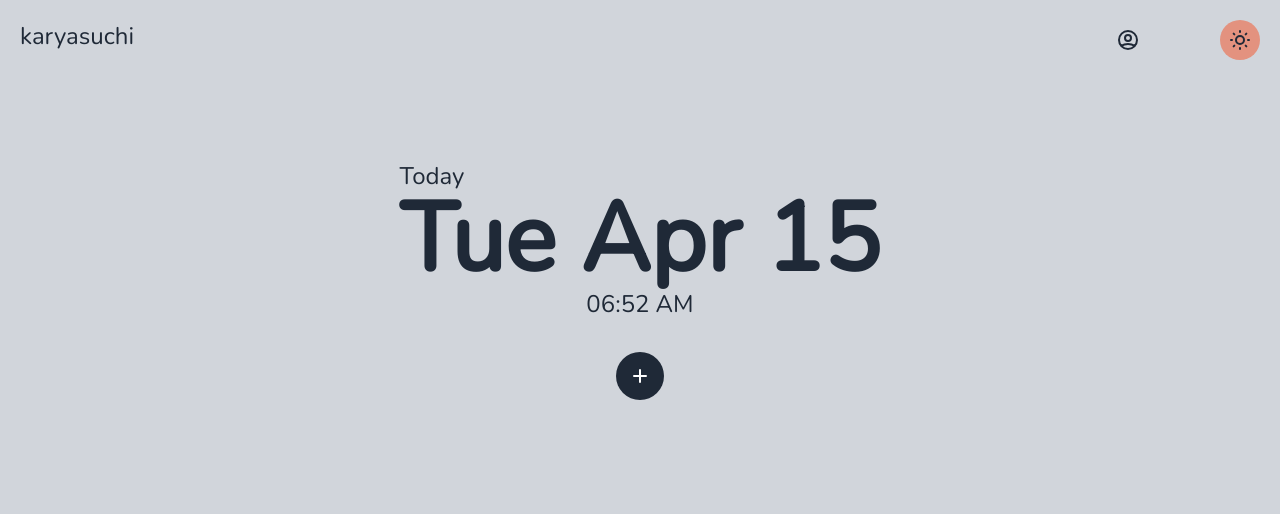
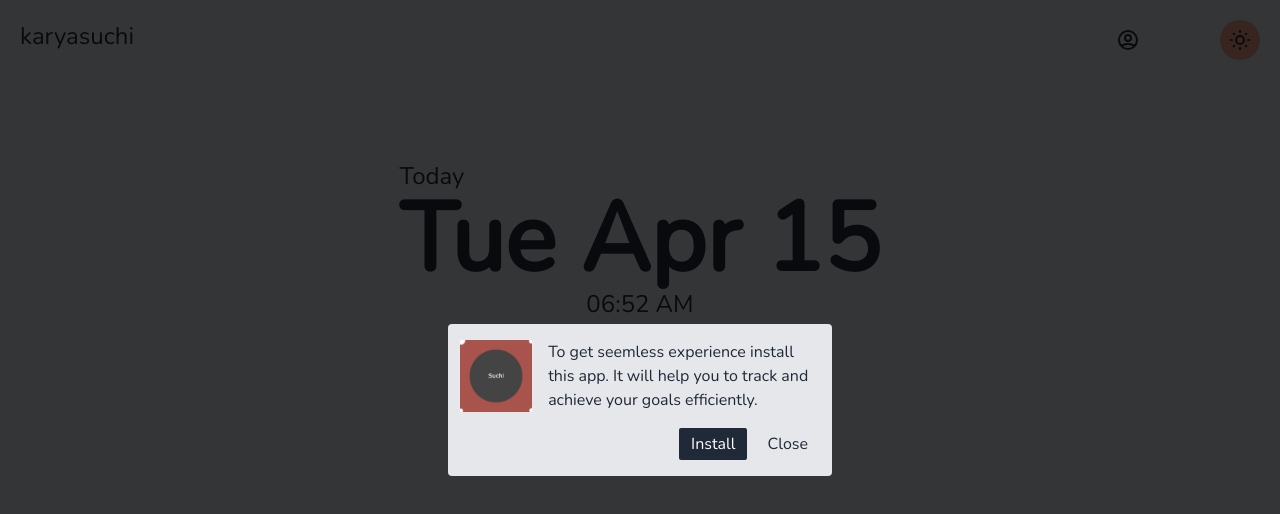
Before and after one commit to utkarsh4321/offline-todo-app, a React (Vite) app: page /todo in a window 1280 px wide. Shown: the top 514 px of the page. Built offline with nearby package versions, Linux system fonts and the light colour scheme.

Commit message:
added pwa modal and fix some minor issues

```diff
--- /dev/null
+++ b/public/sw.js
@@ -0,0 +1,5 @@
+self.addEventListener('fetch', (event) => {
+  // This is a dummy event listener
+  // just to pass the PWA installation criteria on
+  // some browsers
+});
--- a/rspack.config.mjs
+++ b/rspack.config.mjs
@@ -16,8 +16,10 @@ export default defineConfig({
     main: './src/main.jsx',
   },
   devServer: {
-    historyApiFallback: true, // this line will tell dev server to all 404 redirect to index.html file
+    historyApiFallback: true, // this line will tell dev server to all 404 redirect to index.html file,
+    allowedHosts: 'all',
   },
+
   resolve: {
     extensions: ['...', '.ts', '.tsx', '.jsx'],
   },
--- a/src/App.jsx
+++ b/src/App.jsx
@@ -1,15 +1,102 @@
-import React, { useEffect } from 'react';
+import React, { useEffect, useRef, useState } from 'react';
 import './App.css';
 import Main from './layout/main';
+import Popup from './components/BaseCompenents/Popup';
 
 function App() {
+  const [isModalOpen, setModal] = useState(false);
+  const pwaEventRef = useRef(null);
   useEffect(() => {
     const rot = window.document.documentElement;
     rot.classList.add('dark');
+
+    // PWA SETUP to install this app
+
+    // check for Edge sidebar opens the app
+
+    const isSidebarPWA = (() => {
+      if (navigator.userAgentData) {
+        return navigator.userAgentData.brands.some((b) => {
+          return b.brand === 'Edge Side Panel';
+        });
+      }
+      return false;
+    })();
+    // check PWA already installed or not
+
+    // Whether we are running as an installed PWA or not.
+    const isInstalledPWA =
+      window.matchMedia('(display-mode: window-controls-overlay)').matches ||
+      window.matchMedia('(display-mode: standalone)').matches;
+
+    function beforeInstallFunc(e) {
+      e.preventDefault();
+      pwaEventRef.current = e;
+    }
+    function appInstalledFunc() {
+      pwaEventRef.current = null;
+      setModal(false);
+    }
+    if (!isInstalledPWA && !isSidebarPWA) {
+      setModal(true);
+      window.addEventListener('beforeinstallprompt', beforeInstallFunc);
+      window.addEventListener('appinstalled', appInstalledFunc);
+    }
+
+    return () => {
+      window.removeEventListener('beforeinstallprompt', beforeInstallFunc);
+      window.removeEventListener('appinstalled', appInstalledFunc);
+    };
   }, []);
+  const openModal = () => {
+    setModal(!isModalOpen);
+  };
+
   return (
     <div className="w-full h-full dark:bg-gray-900 dark:text-white font-body bg-gray-300 text-gray-800">
       <Main />
+      <Popup open={isModalOpen}>
+        <div
+          className={`todo__form flex flex-col w-96 md:max-w-4xl todo__form--content px-3 py-4 rounded text-current dark:bg-gray-700 bg-gray-200 z-10 ${
+            isModalOpen ? 'form__active' : ''
+          }`}
+        >
+          <div className="flex flex-end gap-x-4">
+            <div>
+              <img
+                src="/android-chrome-192x192.png"
+                className=""
+                alt="karya suchi"
+              />
+            </div>
+            <div>
+              <p>
+                To get seemless experience install this app. It will help you to
+                track and achieve your goals efficiently.
+              </p>
+            </div>
+          </div>
+          <div className="mt-4 text-right">
+            <button
+              className="dark:bg-darkSecondary bg-gray-800 text-white text-white rounded-sm py-1 px-3 mr-2 dark:hover:bg-darkSecondary-700 hover:bg-gray-900"
+              onClick={() => {
+                if (!pwaEventRef.current) {
+                  return;
+                }
+                pwaEventRef.current.prompt();
+              }}
+            >
+              Install
+            </button>
+            <button
+              className="dark:hover:bg-gray-800 px-3 py-1 hover:bg-gray-400"
+              onClick={openModal}
+            >
+              Close
+            </button>
+          </div>
+        </div>
+      </Popup>
     </div>
   );
 }
--- a/src/components/BaseCompenents/Popup.css
+++ b/src/components/BaseCompenents/Popup.css
@@ -19,7 +19,7 @@
 .overflow-div {
   opacity: 0;
   visibility: hidden;
-  transition: 0.2s opacity ease, 0.2s visibility ease;
+  transition: 0.1s opacity ease, 0.2s visibility ease;
   will-change: visibility, opacity;
 }
 .overflow-div.open {
--- a/src/components/Todo.js
+++ b/src/components/Todo.js
@@ -16,6 +16,7 @@ function Todo() {
   const [todos, setTodos] = useState([]);
   const [isMicOpen, setMicOnOff] = useState(false);
   let updatedTodoId = useRef(null);
+  const recognitionObj = useRef(null);
   useEffect(() => {
     (async () => {
       const todos = await getTodosViaIndex();
@@ -69,6 +70,12 @@ function Todo() {
   const openModal = () => {
     inputRef.current.value = '';
     setModal(!isModalOpen);
+    if (recognitionObj.current) {
+      recognitionObj.current.speech.abort();
+      recognitionObj.current.audio.pause();
+      setMicOnOff(false);
+      recognitionObj.current = null;
+    }
   };
   const onChangeHandler = (e, id) => {
     const selectedTodoIndex = todos.findIndex((item) => item.id === id);
@@ -112,6 +119,10 @@ function Todo() {
       console.error('Speech recognition error detected: ' + event.error);
     };
     recognition.start();
+    recognitionObj.current = {
+      speech: recognition,
+      audio: audio,
+    };
     recognition.onstart = () => {
       setMicOnOff(true);
       audio.addEventListener('canplaythrough', () => {
@@ -122,7 +133,9 @@ function Todo() {
       recognition.stop();
       setMicOnOff(false);
       audio.pause();
+      recognitionObj.current = null;
     };
+
     // recognition.onend = () => {
     //   recognition.stop();
     //   setMicOnOff(false);
@@ -135,17 +148,17 @@ function Todo() {
       <Popup openModalHandler={openModal} open={isModalOpen}>
         <form
           className={`todo__form flex flex-col w-96 md:max-w-4xl todo__form--content px-3 py-4 rounded text-current dark:bg-gray-700 bg-gray-200 z-10 ${
-            open ? 'form__active' : ''
+            isModalOpen ? 'form__active' : ''
           }`}
           action={formAction}
         >
-          <div className="flex todo-input dark:bg-gray-800">
+          <div className="flex todo-input dark:bg-gray-800 bg-gray-100">
             <input
               ref={inputRef}
               type="text"
               placeholder="Your todo"
               name="todo_name"
-              className="flex-auto bg-transparent"
+              className="flex-auto bg-transparent focus:outline-none"
             />
             <svg
               xmlns="http://www.w3.org/2000/svg"
--- a/src/main.jsx
+++ b/src/main.jsx
@@ -4,6 +4,8 @@ import App from './App';
 import './index.css';
 import { ThemeProvider } from './context/themeContext';
 import './utility/db';
+
+window.navigator.serviceWorker.register('sw.js');
 
 ReactDOM.createRoot(document.getElementById('root')).render(
   <React.StrictMode>
--- a/tailwind.config.js
+++ b/tailwind.config.js
@@ -14,7 +14,11 @@ module.exports = {
 
       colors: {
         darkPrimary: '#223C5F',
-        darkSecondary: '#E3927F',
+        darkSecondary: {
+          100: '#F4B3A6',
+          DEFAULT: '#E3927F',
+          700: '#B26B63',
+        },
         pinker: 'red',
         lucky: 'green',
         rama: 'purple',
```
Also changed, not shown: public/manifest.json.
